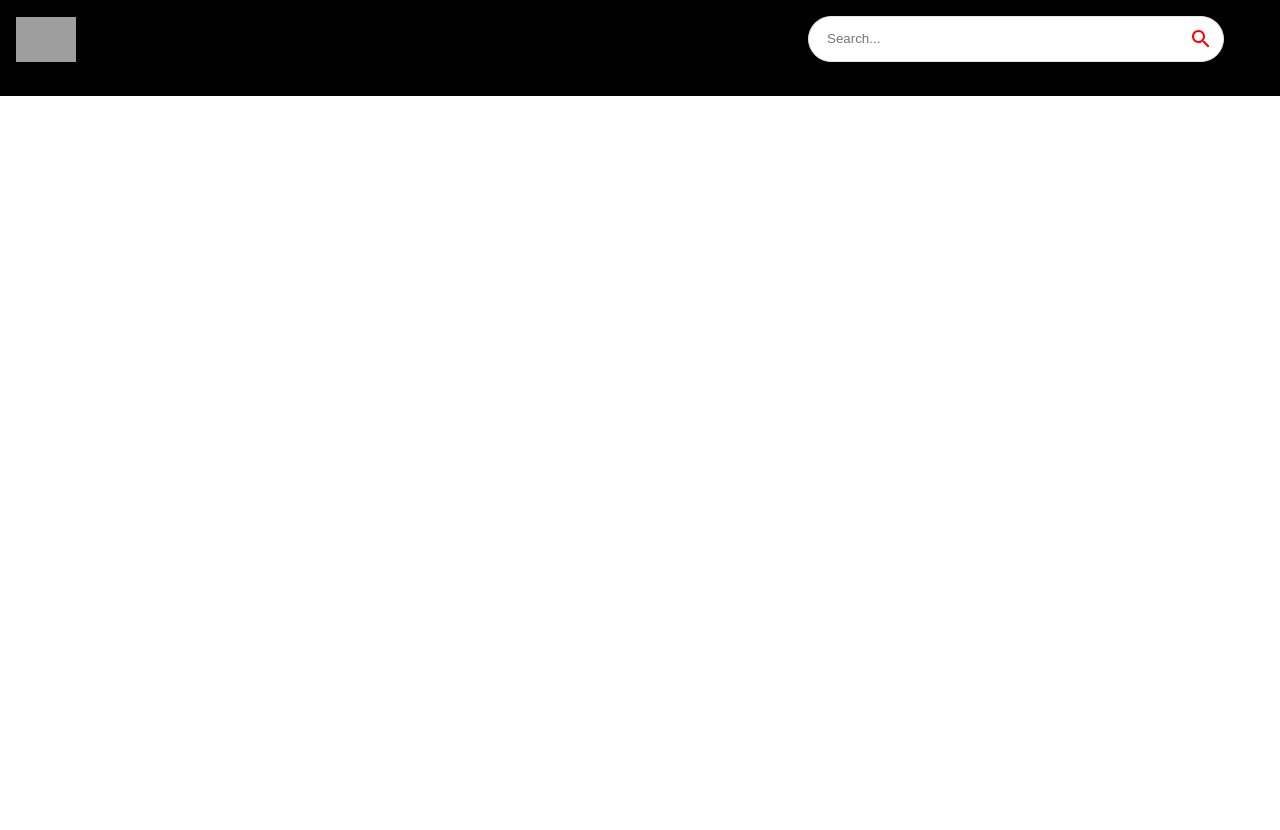
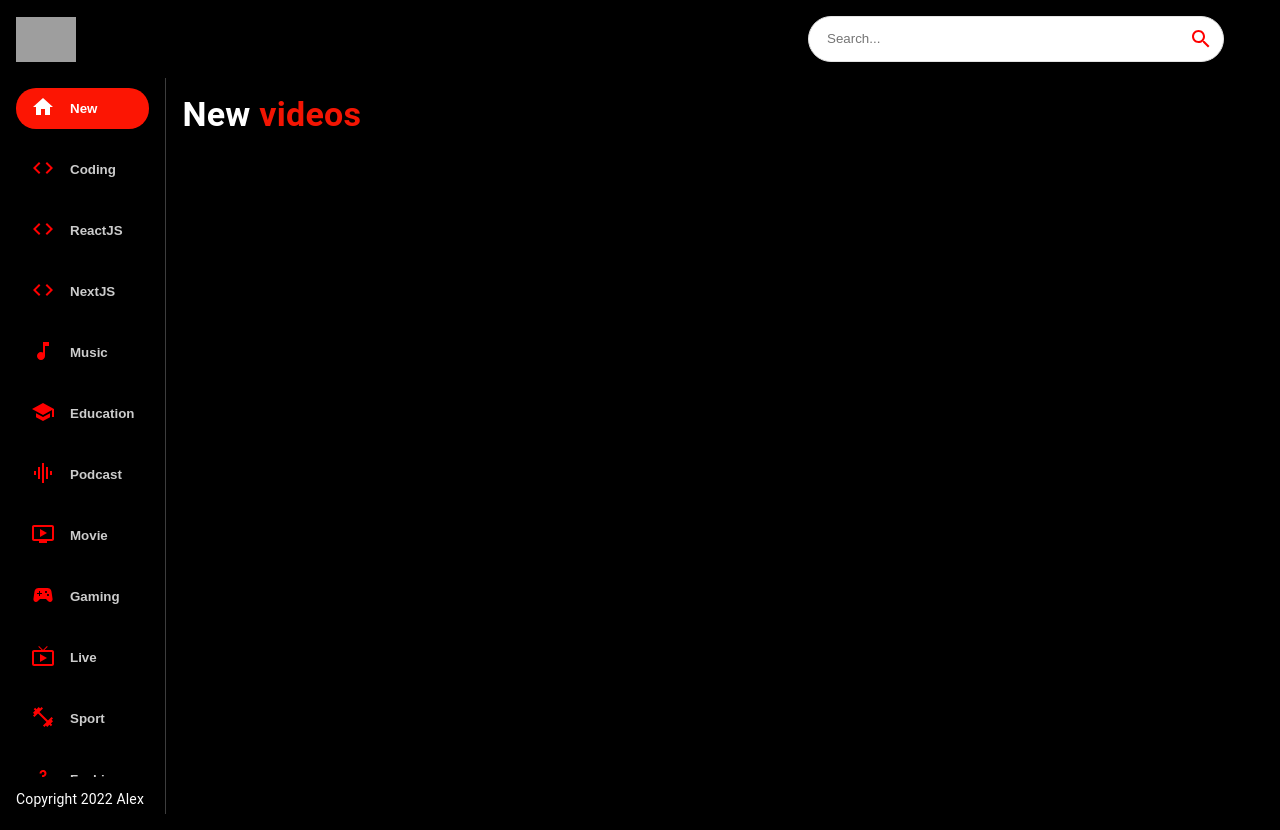
Before and after one commit to whitebeard086/yt-clone, a React (Create React App) app: page / in a window 1280 px wide. Before the commit the page ends 800 px from the top, so only its background shows below. Built offline with nearby package versions, Linux system fonts and the light colour scheme; grey boxes are pictures that could not be loaded; the HTML template or start-up script is replaced by a standard one.

Commit message:
Feed & Sidebar

```diff
--- a/src/components/Feed.jsx
+++ b/src/components/Feed.jsx
@@ -1,6 +1,38 @@
-const Feed = () => {
-  return (
-    <div>Feed</div>
-  )
-}
-export default Feed
+import { Box, Stack, Typography } from "@mui/material";
+import { useState, useEffect } from "react";
+import { Sidebar, Videos } from ".";
+
+const Feed = () => (
+  <Stack sx={{ flexDirection: { sx: "column", md: "row" } }}>
+    <Box
+      sx={{
+        height: { sx: "auto", md: "92vh" },
+        borderRight: "1px solid #3d3d3d",
+        px: { sx: 0, md: 2 },
+      }}
+    >
+      <Sidebar />
+      <Typography
+        className="copyright"
+        variant="body2"
+        sx={{ mt: 1.5, color: "#fff" }}
+      >
+        Copyright 2022 Alex
+      </Typography>
+    </Box>
+    <Box
+      p={2}
+      sx={{
+        overflowY: "auto",
+        height: "90vh",
+        flex: 2,
+      }}
+    >
+      <Typography variant="h4" fontWeight="bold" mb={2} sx={{ color: "white" }}>
+        New <span style={{ color: "#F31503" }}>videos</span>
+      </Typography>
+      <Videos videos={[]} />
+    </Box>
+  </Stack>
+);
+export default Feed;
--- /dev/null
+++ b/src/components/Sidebar.jsx
@@ -0,0 +1,30 @@
+import { Stack } from "@mui/material";
+import { categories } from "../utils/constants";
+
+const selectedCategory = "New";
+
+const Sidebar = () => (
+  <Stack
+    direction="row"
+    sx={{
+      overflowY: "auto",
+      height: { sx: "auto", md: "95%" },
+      flexDirection: { md: "column" },
+    }}
+  >
+    {categories.map((category) => (
+      <button
+        className="category-btn"
+        style={{
+          background: category.name === selectedCategory && "#FC1503",
+          color: "white",
+        }}
+        key={category.name}
+      >
+        <span style={{ color: category.name === selectedCategory ? "white" : "red", marginRight: "15px" }}>{category.icon}</span>
+        <span style={{ opacity: category.name === selectedCategory ? "1" : "0.8"}}>{category.name}</span>
+      </button>
+    ))}
+  </Stack>
+);
+export default Sidebar;
--- /dev/null
+++ b/src/components/Videos.jsx
@@ -0,0 +1,6 @@
+const Videos = () => {
+  return (
+    <div>Videos</div>
+  )
+}
+export default Videos
--- a/src/components/index.js
+++ b/src/components/index.js
@@ -3,3 +3,6 @@
 export { default as ChannelDetail } from './ChannelDetail';
 export { default as VideoDetail } from './VideoDetail';
 export { default as SearchFeed } from './SearchFeed';
+export { default as SearchBar } from './SearchBar';
+export { default as Sidebar } from './Sidebar';
+export { default as Videos } from './Videos';
```
